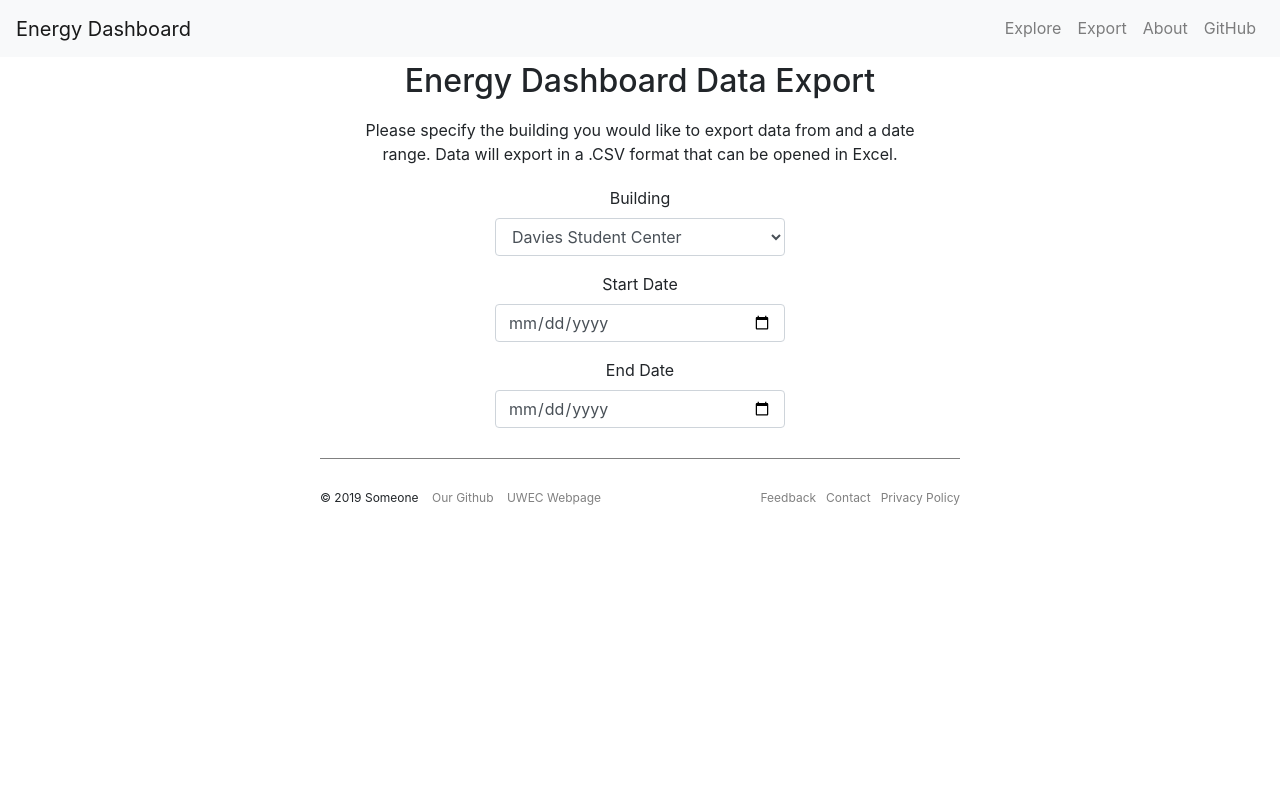
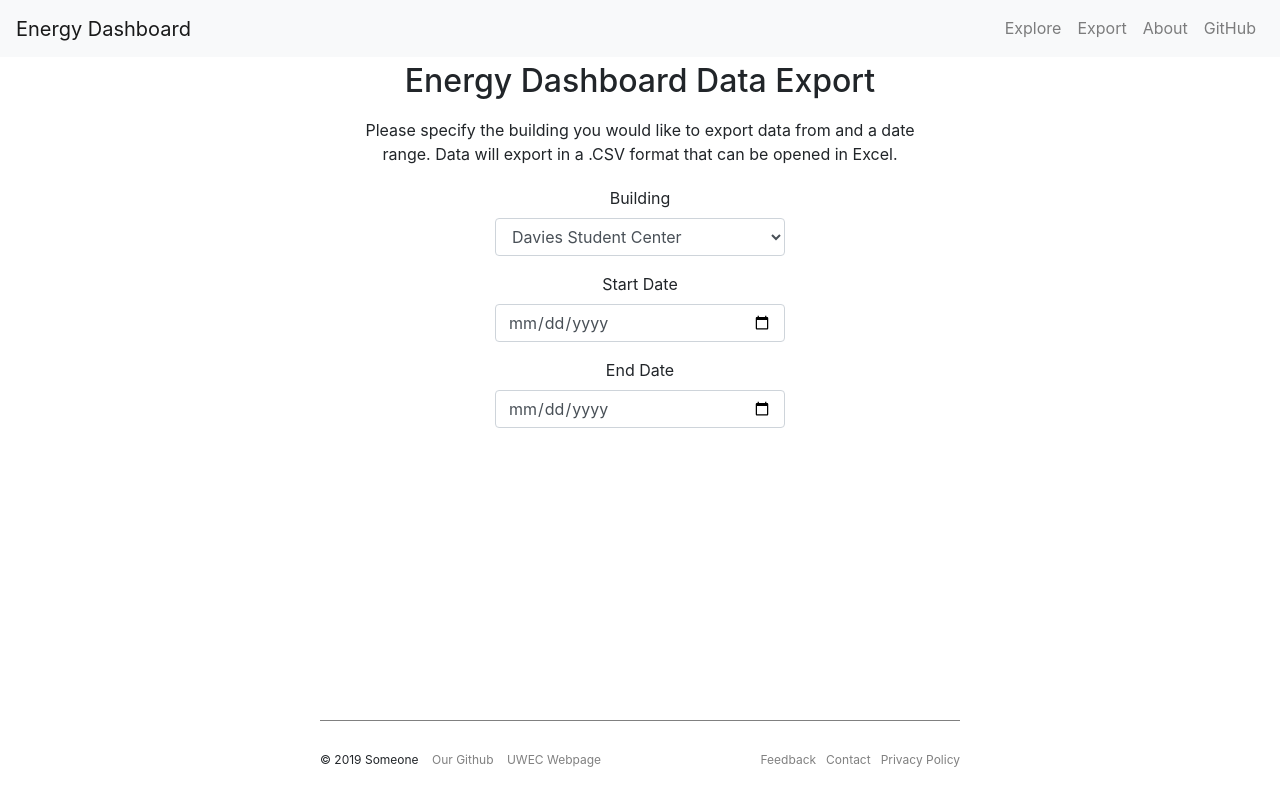
Before and after one commit to uwec-innovation-labs/energy-dashboard-frontend, a React (Create React App) app in the folder frontend/: page /export in a window 1280 px wide. Built offline with nearby package versions, Linux system fonts and the light colour scheme.

Commit message:
Added some css to the footerbar to keep it centered at the bottom.

```diff
--- a/frontend/src/styles/App.css
+++ b/frontend/src/styles/App.css
@@ -56,8 +56,13 @@ p {
 }
 
 .footerbar {
+  position: absolute;
+  left:0;
+  bottom:0;
+  right:0;
   border-top: 1px solid grey;
   display: table;
+  margin: 0 auto;
   height: 50px;
   width: 50%;
   text-align: center;
```
